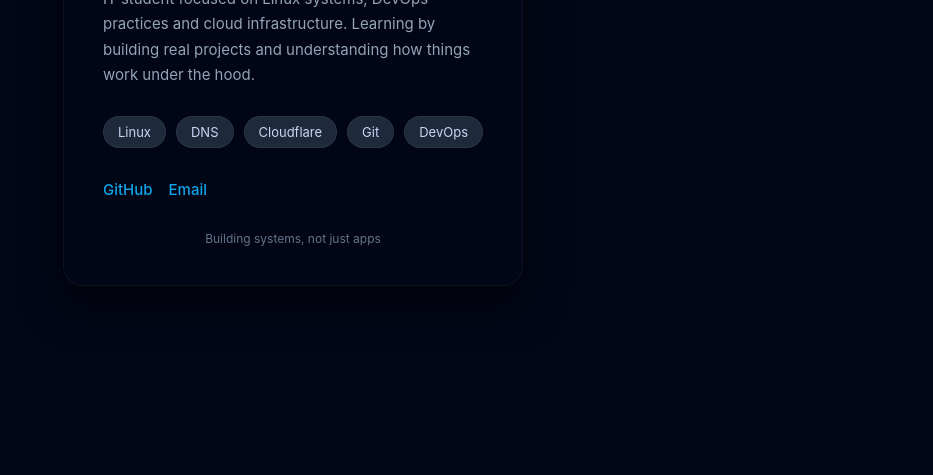
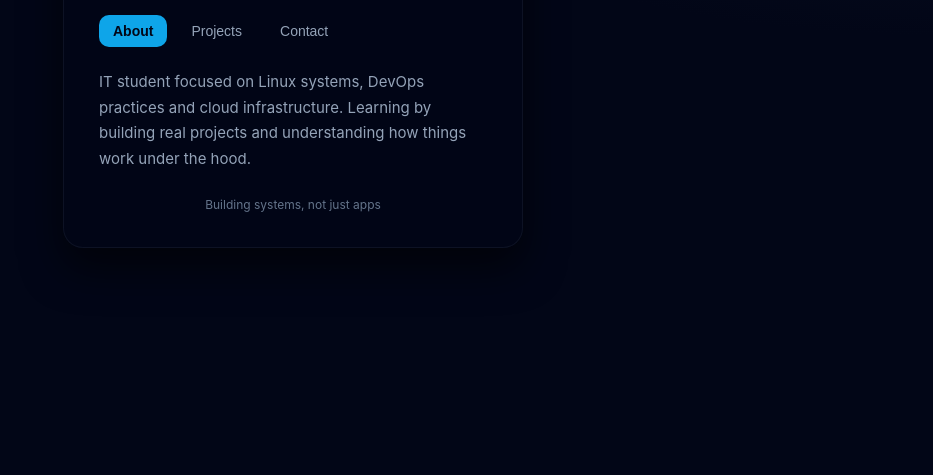
Before and after one commit to Eldar1of1/eldark.xyz, a plain HTML site: page index.html in a window 1280 px wide. Shown: the part 325-800 px from the top of the page, without its empty margins (347-1280 px from the left). Drawn offline with Linux system fonts and the light colour scheme.

Commit message:
Update index.html

```diff
--- a/index.html
+++ b/index.html
@@ -41,7 +41,7 @@
       background: var(--bg-card);
       backdrop-filter: blur(12px);
       border-radius: 20px;
-      padding: 40px;
+      padding: 36px;
       box-shadow:
         0 20px 40px rgba(0, 0, 0, 0.6),
         inset 0 0 0 1px rgba(148, 163, 184, 0.08);
@@ -61,76 +61,95 @@
 
     h1 {
       font-size: 30px;
-      margin: 0 0 8px;
+      margin: 0 0 6px;
       letter-spacing: 0.4px;
     }
 
     .subtitle {
       color: var(--accent);
       font-size: 14px;
-      margin-bottom: 20px;
+      margin-bottom: 18px;
+    }
+
+    /* ---------- TABS ---------- */
+
+    .tabs {
+      display: flex;
+      gap: 10px;
+      margin-bottom: 22px;
+    }
+
+    .tab {
+      background: transparent;
+      border: none;
+      color: var(--text-muted);
+      font-size: 14px;
+      padding: 8px 14px;
+      border-radius: 10px;
+      cursor: pointer;
+      transition: all 0.2s ease;
+    }
+
+    .tab:hover {
+      background: #1e293b;
+      color: var(--text-main);
+    }
+
+    .tab.active {
+      background: var(--accent-soft);
+      color: #020617;
+      font-weight: 600;
+    }
+
+    .tab-content {
+      display: none;
+      animation: fade 0.3s ease;
+    }
+
+    .tab-content.active {
+      display: block;
+    }
+
+    @keyframes fade {
+      from {
+        opacity: 0;
+        transform: translateY(6px);
+      }
+      to {
+        opacity: 1;
+        transform: translateY(0);
+      }
     }
 
     p {
-      margin: 0 0 28px;
+      margin: 0 0 16px;
       color: var(--text-muted);
       line-height: 1.7;
       font-size: 15px;
     }
 
-    .tags {
-      display: flex;
-      flex-wrap: wrap;
-      gap: 10px;
-      margin-bottom: 32px;
+    ul {
+      padding-left: 18px;
+      margin: 8px 0 0;
     }
 
-    .tag {
-      background: var(--tag-bg);
-      padding: 7px 14px;
-      border-radius: 999px;
-      font-size: 13px;
+    li {
+      margin-bottom: 8px;
       color: #cbd5f5;
-      border: 1px solid rgba(148, 163, 184, 0.1);
-      transition: all 0.2s ease;
-    }
-
-    .tag:hover {
-      border-color: var(--accent);
-      color: var(--accent);
-    }
-
-    .links {
-      display: flex;
-      gap: 16px;
-      flex-wrap: wrap;
     }
 
     a {
+      color: var(--accent-soft);
       text-decoration: none;
-      color: var(--accent-soft);
       font-weight: 500;
-      font-size: 15px;
-      position: relative;
     }
 
-    a::after {
-      content: "";
-      position: absolute;
-      left: 0;
-      bottom: -4px;
-      width: 0;
-      height: 2px;
-      background: var(--accent-soft);
-      transition: width 0.25s ease;
-    }
-
-    a:hover::after {
-      width: 100%;
+    a:hover {
+      text-decoration: underline;
     }
 
     footer {
-      margin-top: 32px;
+      margin-top: 26px;
       font-size: 12px;
       color: #64748b;
       text-align: center;
@@ -138,7 +157,7 @@
 
     @media (max-width: 480px) {
       .card {
-        padding: 28px;
+        padding: 26px;
       }
 
       h1 {
@@ -153,22 +172,37 @@
     <h1>Eldar Karaev</h1>
     <div class="subtitle">Linux • DevOps • Cloud</div>
 
-    <p>
-      IT student focused on Linux systems, DevOps practices and cloud infrastructure.
-      Learning by building real projects and understanding how things work under the hood.
-    </p>
+    <!-- Tabs -->
+    <nav class="tabs">
+      <button class="tab active" data-tab="about">About</button>
+      <button class="tab" data-tab="projects">Projects</button>
+      <button class="tab" data-tab="contact">Contact</button>
+    </nav>
 
-    <div class="tags">
-      <div class="tag">Linux</div>
-      <div class="tag">DNS</div>
-      <div class="tag">Cloudflare</div>
-      <div class="tag">Git</div>
-      <div class="tag">DevOps</div>
+    <!-- About -->
+    <div class="tab-content active" id="about">
+      <p>
+        IT student focused on Linux systems, DevOps practices and cloud infrastructure.
+        Learning by building real projects and understanding how things work under the hood.
+      </p>
     </div>
 
-    <div class="links">
-      <a href="https://github.com/Eldar1of1" target="_blank">GitHub</a>
-      <a href="mailto:eldar@eldark.xyz">Email</a>
+    <!-- Projects -->
+    <div class="tab-content" id="projects">
+      <ul>
+        <li>🖥 Linux server setup & hardening</li>
+        <li>🌐 DNS, SPF, DKIM, DMARC configuration</li>
+        <li>☁ Cloudflare Pages & security</li>
+        <li>🔧 Git, CI basics, automation</li>
+      </ul>
+    </div>
+
+    <!-- Contact -->
+    <div class="tab-content" id="contact">
+      <p>
+        📧 <a href="mailto:eldar@eldark.xyz">eldar@eldark.xyz</a><br>
+        💻 <a href="https://github.com/Eldar1of1" target="_blank">GitHub</a>
+      </p>
     </div>
 
     <footer>
@@ -176,5 +210,21 @@
     </footer>
   </div>
 
+  <!-- JS -->
+  <script>
+    const tabs = document.querySelectorAll(".tab");
+    const contents = document.querySelectorAll(".tab-content");
+
+    tabs.forEach(tab => {
+      tab.addEventListener("click", () => {
+        tabs.forEach(t => t.classList.remove("active"));
+        contents.forEach(c => c.classList.remove("active"));
+
+        tab.classList.add("active");
+        document.getElementById(tab.dataset.tab).classList.add("active");
+      });
+    });
+  </script>
+
 </body>
 </html>
```
